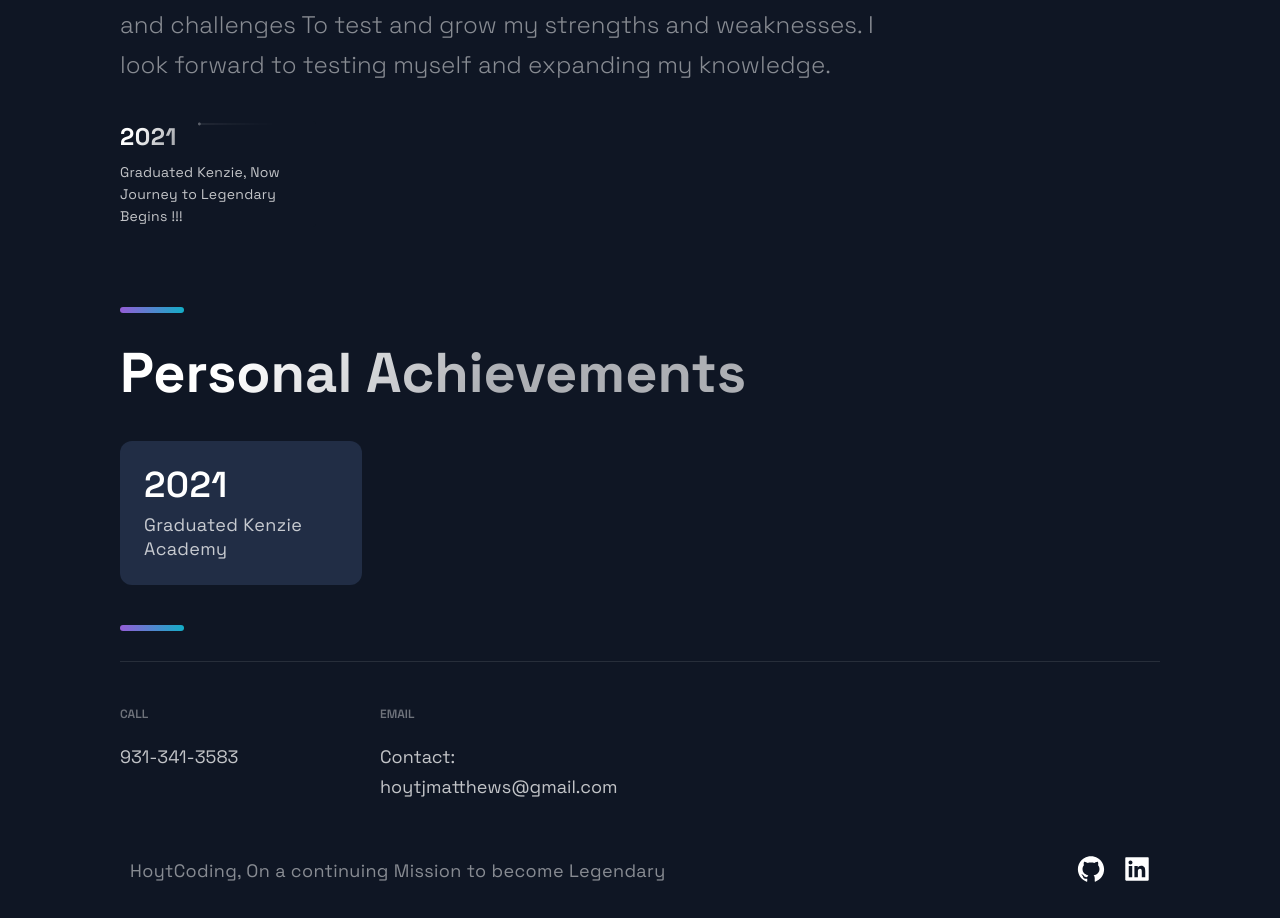
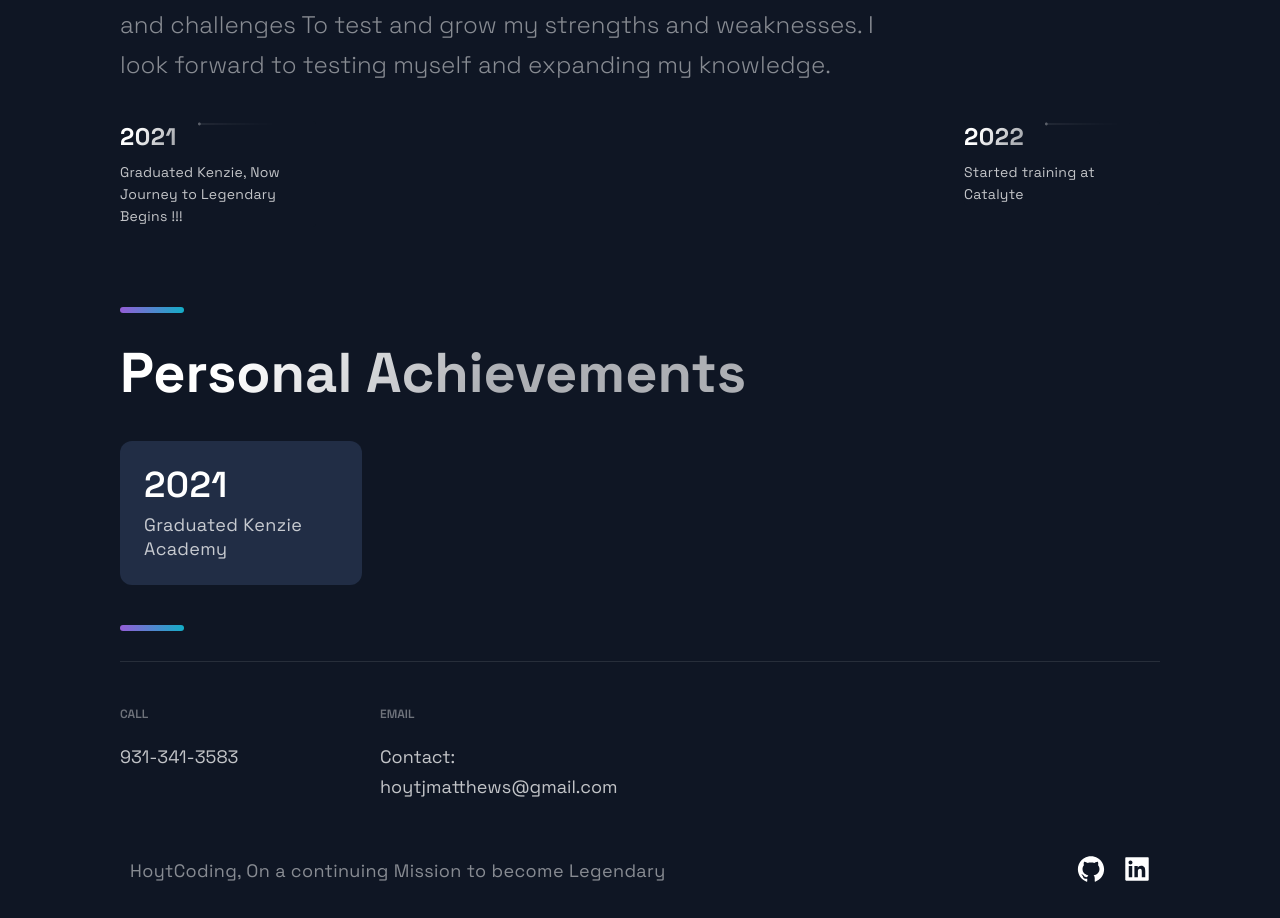
Before and after one commit to Hoyt1974/Portfolio, a Next.js app: page / in a window 1280 px wide. Shown: the part 3462-4380 px from the top of the page. Built offline with nearby package versions, Linux system fonts and the light colour scheme.

Commit message:
added catalyte

```diff
--- a/src/constants/constants.js
+++ b/src/constants/constants.js
@@ -61,4 +61,5 @@ export const projects = [
 
 export const TimeLineData = [
   { year: 2021, text: "Graduated Kenzie, Now Journey to Legendary Begins !!!" },
+  { year: 2022, text: "Started training at Catalyte"}
 ];
```
